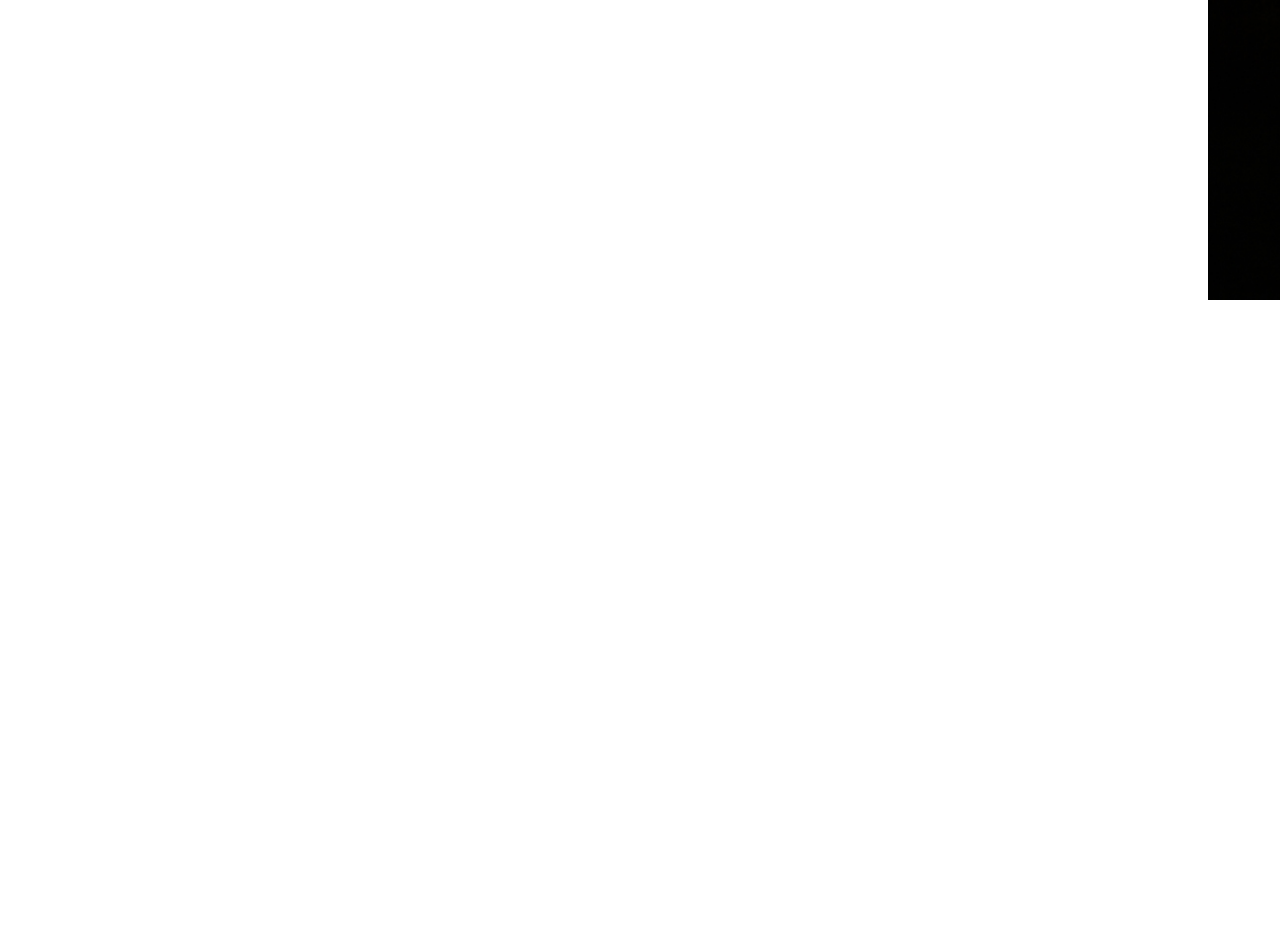
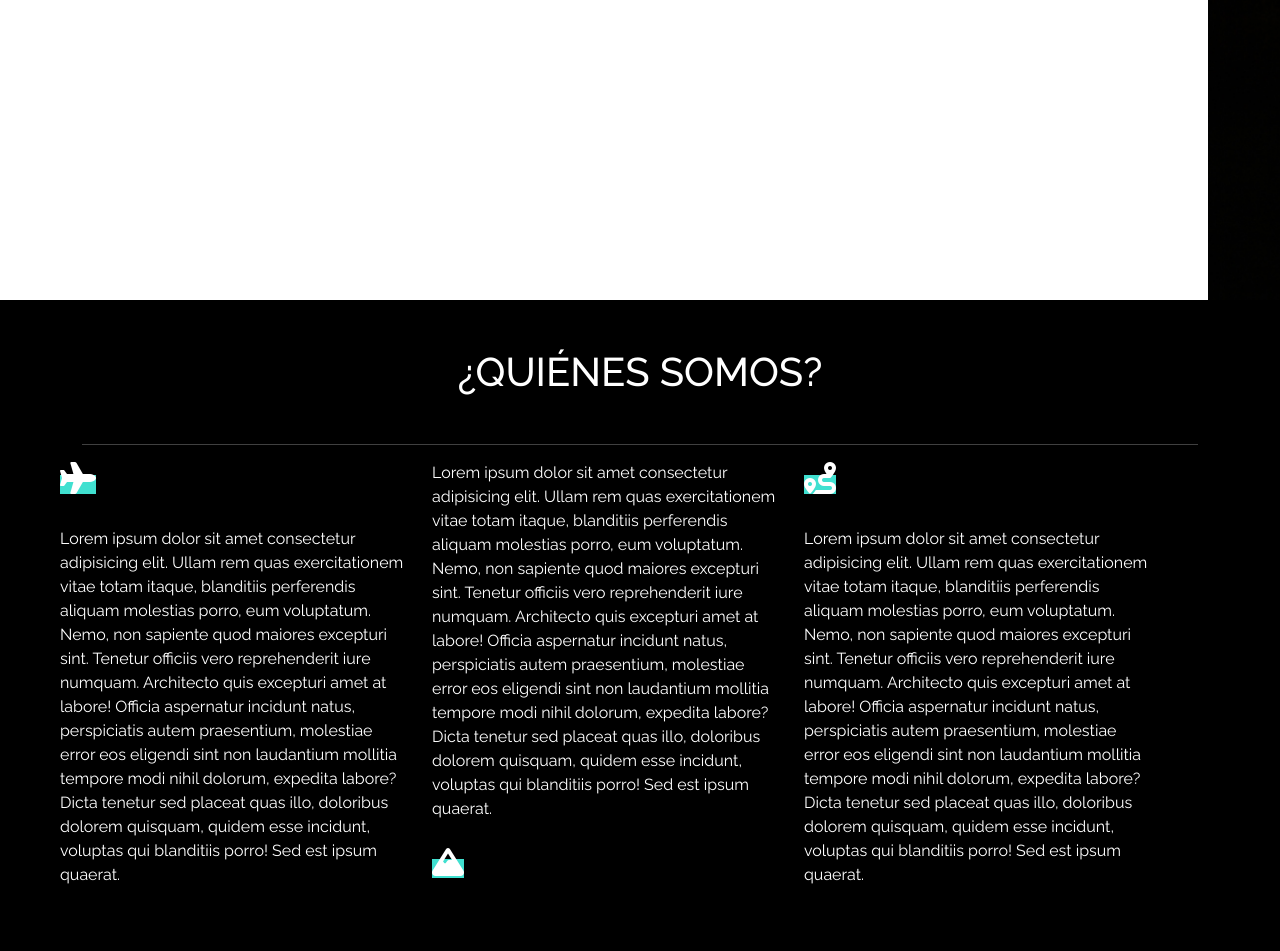
Before and after one commit to ConstanzaCamus/viajeschile, a plain HTML site: page index.html in a window 1280 px wide. Shown: the part 553-1504 px from the top of the page. Before the commit the page ends 853 px from the top, so only its background shows below. Drawn offline with nearby package versions, Linux system fonts and the light colour scheme.

Commit message:
seccion quienes somos primeros ajustes

```diff
--- a/assets/css/style.css
+++ b/assets/css/style.css
@@ -3,9 +3,10 @@
 * {
     margin: 0px;
     padding: 0px;
-    font-family: 'Raleway' sans-serif;
+    font-family: "Raleway", sans-serif;
 }
 
+/*navbar*/
 .bg-white {
     background: transparent;
 }
@@ -13,3 +14,13 @@
 .navbar-brand img {
     height: 34px
 }
+
+/*Sections*/
+body main {
+    background-color: black;
+}
+
+.icono {
+    display: ruby-text;
+    background: turquoise;
+}
--- a/index.html
+++ b/index.html
@@ -78,7 +78,63 @@
 
         </div>
     </header>
-    <main></main>
+    <main>
+        <!-- SECCION QUIENES SOMOS-->
+        <section id="quienes-somos" class="text-white container-fluid d-none d-lg-block p-5 ">
+            <div class="container text-center  ">
+                <h1 class="mb-5">¿QUIÉNES SOMOS?</h1>
+                <hr>
+            </div>
+            <div class=" row container">
+                <div class="iconos col">
+                    <div class="icono">
+                        <i class="fa-solid fa-plane fa-2x"></i>
+                    </div>
+                    <p class="text-start pt-2">Lorem ipsum dolor sit amet consectetur adipisicing elit. Ullam rem quas
+                        exercitationem vitae totam itaque, blanditiis perferendis aliquam molestias porro, eum
+                        voluptatum.
+                        Nemo, non sapiente quod maiores excepturi sint. Tenetur officiis vero reprehenderit iure
+                        numquam.
+                        Architecto quis excepturi amet at labore! Officia aspernatur incidunt natus, perspiciatis autem
+                        praesentium, molestiae error eos eligendi sint non laudantium mollitia tempore modi nihil
+                        dolorum,
+                        expedita labore? Dicta tenetur sed placeat quas illo, doloribus dolorem quisquam, quidem esse
+                        incidunt, voluptas qui blanditiis porro! Sed est ipsum quaerat.
+                    </p>
+                </div>
+                <div class="iconos col">
+                    <p class="pb-2 text-start">Lorem ipsum dolor sit amet consectetur adipisicing elit. Ullam rem quas
+                        exercitationem vitae totam itaque, blanditiis perferendis aliquam molestias porro, eum
+                        voluptatum.
+                        Nemo, non sapiente quod maiores excepturi sint. Tenetur officiis vero reprehenderit iure
+                        numquam.
+                        Architecto quis excepturi amet at labore! Officia aspernatur incidunt natus, perspiciatis autem
+                        praesentium, molestiae error eos eligendi sint non laudantium mollitia tempore modi nihil
+                        dolorum,
+                        expedita labore? Dicta tenetur sed placeat quas illo, doloribus dolorem quisquam, quidem esse
+                        incidunt, voluptas qui blanditiis porro! Sed est ipsum quaerat.</p>
+                    <div class="icono">
+                        <i class="fa-solid fa-mountain fa-2x"></i>
+                    </div>
+                </div>
+                <div class="iconos col">
+                    <div class="icono">
+                        <i class="fa-solid fa-route fa-2x"></i>
+                    </div>
+                    <p class="text-start pt-2">Lorem ipsum dolor sit amet consectetur adipisicing elit. Ullam rem quas
+                        exercitationem vitae totam itaque, blanditiis perferendis aliquam molestias porro, eum
+                        voluptatum.
+                        Nemo, non sapiente quod maiores excepturi sint. Tenetur officiis vero reprehenderit iure
+                        numquam.
+                        Architecto quis excepturi amet at labore! Officia aspernatur incidunt natus, perspiciatis autem
+                        praesentium, molestiae error eos eligendi sint non laudantium mollitia tempore modi nihil
+                        dolorum,
+                        expedita labore? Dicta tenetur sed placeat quas illo, doloribus dolorem quisquam, quidem esse
+                        incidunt, voluptas qui blanditiis porro! Sed est ipsum quaerat.</p>
+                </div>
+            </div>
+        </section>
+    </main>
     <footer></footer>
 
 
```
